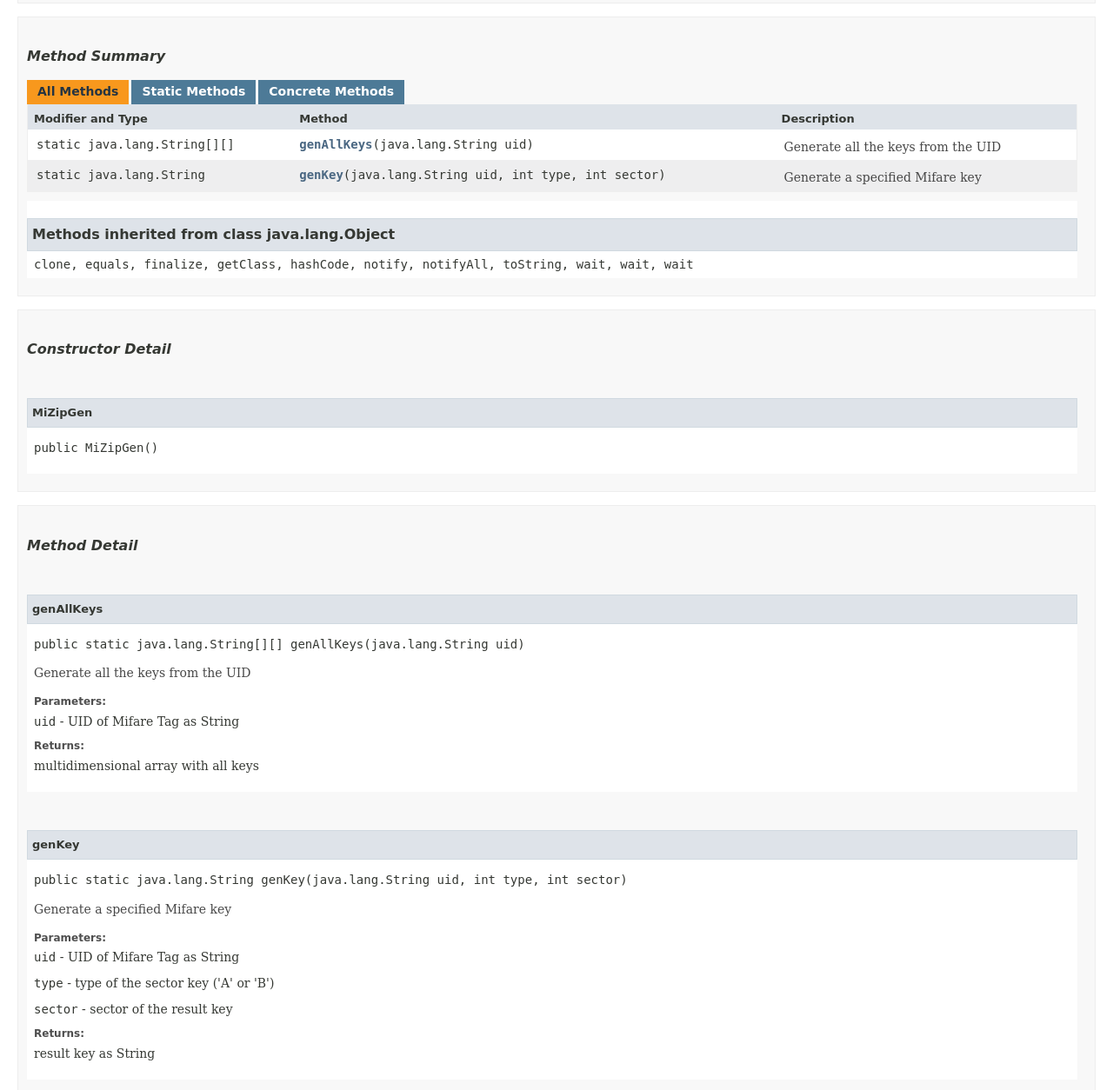
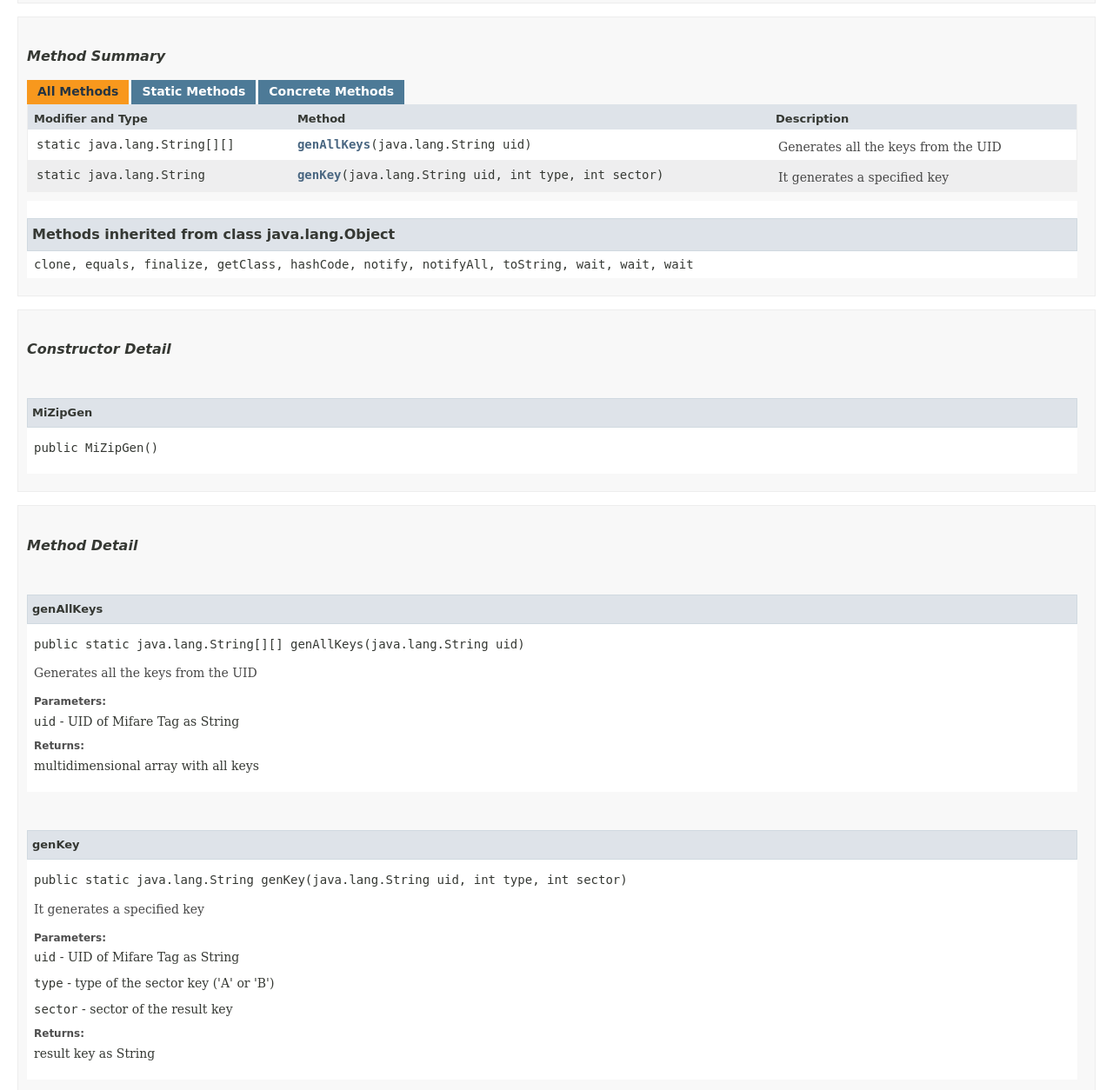
Before and after one commit to ErikPelli/MiZipGen, a plain HTML site: page docs/MiZipGen.html in a window 1280 px wide. Shown: the part 463-1717 px from the top of the page at 87% size. Drawn offline with Linux system fonts and the light colour scheme; no server answers; a script that the page names is missing; a web font is replaced by a local one.

Commit message:
docs fix

```diff
--- a/docs/MiZipGen.html
+++ b/docs/MiZipGen.html
@@ -2,7 +2,7 @@
 <!-- NewPage -->
 <html lang="it">
 <head>
-<!-- Generated by javadoc (12.0.1) on Tue Mar 03 11:38:27 CET 2020 -->
+<!-- Generated by javadoc (12.0.1) on Tue Mar 03 12:27:59 CET 2020 -->
 <title>MiZipGen</title>
 <meta http-equiv="Content-Type" content="text/html; charset=utf-8">
 <meta name="dc.created" content="2020-03-03">
@@ -169,7 +169,7 @@ extends java.lang.Object</pre>
 <td class="colFirst"><code>static java.lang.String[][]</code></td>
 <th class="colSecond" scope="row"><code><span class="memberNameLink"><a href="#genAllKeys(java.lang.String)">genAllKeys</a></span>&#8203;(java.lang.String&nbsp;uid)</code></th>
 <td class="colLast">
-<div class="block">Generate all the keys from the UID</div>
+<div class="block">Generates all the keys from the UID</div>
 </td>
 </tr>
 <tr class="rowColor" id="i1">
@@ -178,7 +178,7 @@ extends java.lang.Object</pre>
       int&nbsp;type,
       int&nbsp;sector)</code></th>
 <td class="colLast">
-<div class="block">Generate a specified Mifare key</div>
+<div class="block">It generates a specified key</div>
 </td>
 </tr>
 </tbody>
@@ -234,7 +234,7 @@ extends java.lang.Object</pre>
 <li class="blockList">
 <h4>genAllKeys</h4>
 <pre class="methodSignature">public static&nbsp;java.lang.String[][]&nbsp;genAllKeys&#8203;(java.lang.String&nbsp;uid)</pre>
-<div class="block">Generate all the keys from the UID</div>
+<div class="block">Generates all the keys from the UID</div>
 <dl>
 <dt><span class="paramLabel">Parameters:</span></dt>
 <dd><code>uid</code> - UID of Mifare Tag as String</dd>
@@ -252,7 +252,7 @@ extends java.lang.Object</pre>
 <pre class="methodSignature">public static&nbsp;java.lang.String&nbsp;genKey&#8203;(java.lang.String&nbsp;uid,
                                       int&nbsp;type,
                                       int&nbsp;sector)</pre>
-<div class="block">Generate a specified Mifare key</div>
+<div class="block">It generates a specified key</div>
 <dl>
 <dt><span class="paramLabel">Parameters:</span></dt>
 <dd><code>uid</code> - UID of Mifare Tag as String</dd>
```
Also changed, not shown: docs/allclasses-index.html (+1 -1 lines), docs/allpackages-index.html (+1 -1 lines), docs/constant-values.html (+1 -1 lines), docs/deprecated-list.html (+1 -1 lines), docs/help-doc.html (+1 -1 lines), docs/index-all.html (+3 -3 lines), docs/index.html (+1 -1 lines), docs/overview-tree.html (+1 -1 lines), docs/package-summary.html (+1 -1 lines), docs/package-tree.html (+1 -1 lines), 4 other files.
